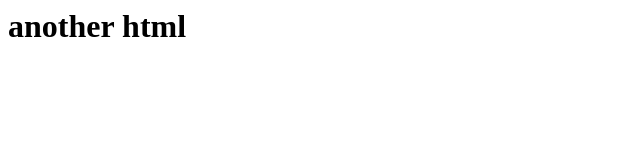
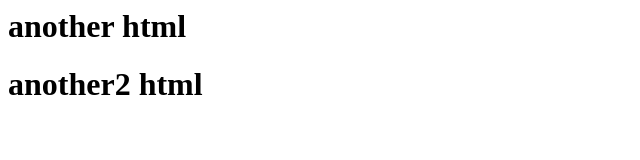
Before and after one commit to BryaanF/Simple_Web_App, a plain HTML site: page another.html in a window 1280 px wide. Shown: the whole page, without its empty margins (0-640 px from the left). Drawn offline with Linux system fonts and the light colour scheme.

Commit message:
update another.html

```diff
--- a/another.html
+++ b/another.html
@@ -3,5 +3,6 @@
   </head>
   <body>
     <h1>another html</h1>
+    <h1>another2 html</h1>
   </body>
 </html>
```
